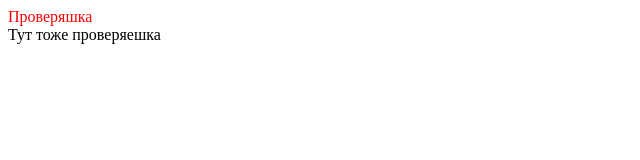
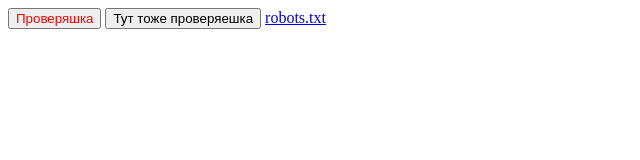
Before and after one commit to vadyton/google-search-console-test, a website: page index.html in a window 1280 px wide. Shown: the whole page, without its empty margins (0-640 px from the left). Drawn offline with Linux system fonts and the light colour scheme.

Commit message:
Отредактирован index.html

```diff
--- a/index.html
+++ b/index.html
@@ -11,8 +11,9 @@
 </head>
 <body>
     <div>
-        <div class="text-one">Проверяшка</div>
-        <div class="text-two">Тут тоже проверяешка</div>
+        <button class="text-one">Проверяшка</button>
+        <button class="text-two">Тут тоже проверяешка</button>
+        <a href="/robots.txt">robots.txt</a>
     </div>
 </body>
 </html>
```
